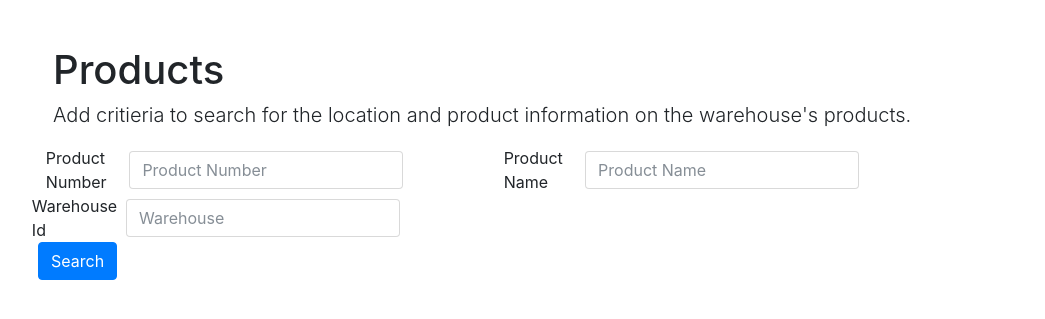
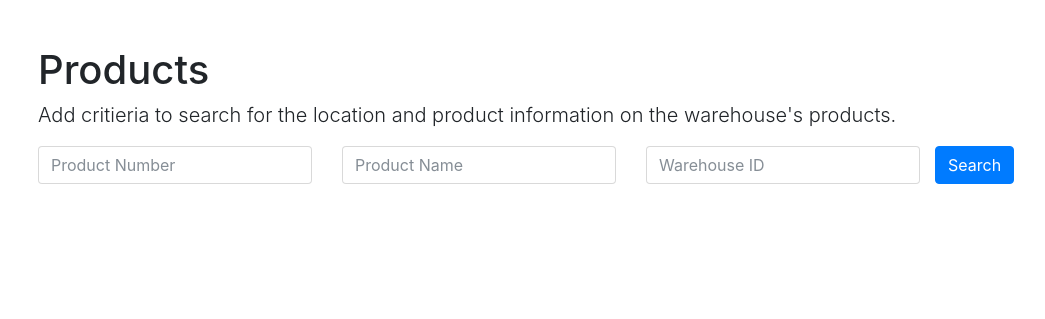
Before and after one commit to jtroussard/warehouse, a Flask app: page /products in a window 1280 px wide. Shown: the part 56-375 px from the top of the page, without its empty margins (32-1077 px from the left). Run offline with Flask 2, Linux system fonts and the light colour scheme; some libraries are stand-ins or nearby versions.

Commit message:
adjusted product search ui

```diff
--- a/templates/products.html
+++ b/templates/products.html
@@ -1,22 +1,25 @@
 {% extends "layout.html" %} {% block content %}
 <div class="container">
   <div class="row">
-    <div class="col-sm-12">
+    <div class="col-sm-16">
       <h1 class="mt-5">Products</h1>
       <p class="lead">Add critieria to search for the location and product information on the warehouse's products.</p>
       <form class="form-inline" method="POST" action="/products">
         <div class="row">
           <div class="form-group">
-            <label class="col-sm-2" for="productNumber">Product Number</label>
-            <div class="col-sm-2"><input type="text" class="form-control" name="productNumber" id="productNumber" placeholder="Product Number" maxlength="25"></div>
+            <div class="col-sm-2">
+              <input type="text" class="form-control" name="productNumber" id="productNumber" placeholder="Product Number"
+                maxlength="25">
+            </div>
           </div>
           <div class="form-group">
-            <label class="col-sm-2" for="productName">Product Name</label>
-            <div class="col-sm-2"><input type="text" class="form-control" name="productName" id="productName" placeholder="Product Name" maxlength="25"></div>
+            <div class="col-sm-2">
+              <input type="text" class="form-control" name="productName" id="productName" placeholder="Product Name" maxlength="25">
+            </div>
           </div>
           <div class="form-group">
-            <label class="col-sm-2" for="warehouse">Warehouse Id</label>
-            <div class="col-sm-2"><input type="number" class="form-control" name="warehouse" id="warehouse" placeholder="Warehouse" maxlength="5"></div>
+            <div class="col-sm-2">
+              <input type="number" min=1 class="form-control" name="warehouse" id="warehouse" placeholder="Warehouse ID" maxlength="5">
             </div>
           </div>
           <!--<div class="row">
@@ -34,16 +37,20 @@
             </div>
           </div>
         </div>-->
-        <div class="row">
+          <div class="form-group">
             <button type="submit" class="btn btn-primary pull-right col-sm-offset-12">Search</button>
           </div>
+        </div>
       </form>
-    </div> <!-- end product search div-->
-  </div> <!--end div class="row"-->
+    </div>
+    <!-- end product search div-->
+  </div>
+  <!--end div class="row"-->
   <br>
   <div>
     {% if results != None and results|length > 0 and isSearching%}
-    <p>Product search <i>{{searchString}}</i> found below.</p>
+    <p>Product search
+      <i>{{searchString}}</i> found below.</p>
     <table class="table">
       <thead>
         <tr>
@@ -74,14 +81,15 @@
         {% endfor %}
       </tbody>
     </table>
-    {% endif %}
-    {% if isSearching and not results %}
-      <p>No matching records for <i>{{searchString}}</i>.</p>
+    {% endif %} {% if isSearching and not results %}
+    <p>No matching records for
+      <i>{{searchString}}</i>.</p>
     {% endif %}
   </div>
   <!--<br />
     <div>
       <p><i>Can't find what you're looking for?</i> &nbsp; <button type="button" class="btn btn-info">Request Product</button></p>
     </div>-->
-</div> <!-- end div container-->
+</div>
+<!-- end div container-->
 {% endblock %}
```
Lines whose indentation alone changed are shown as unchanged.
